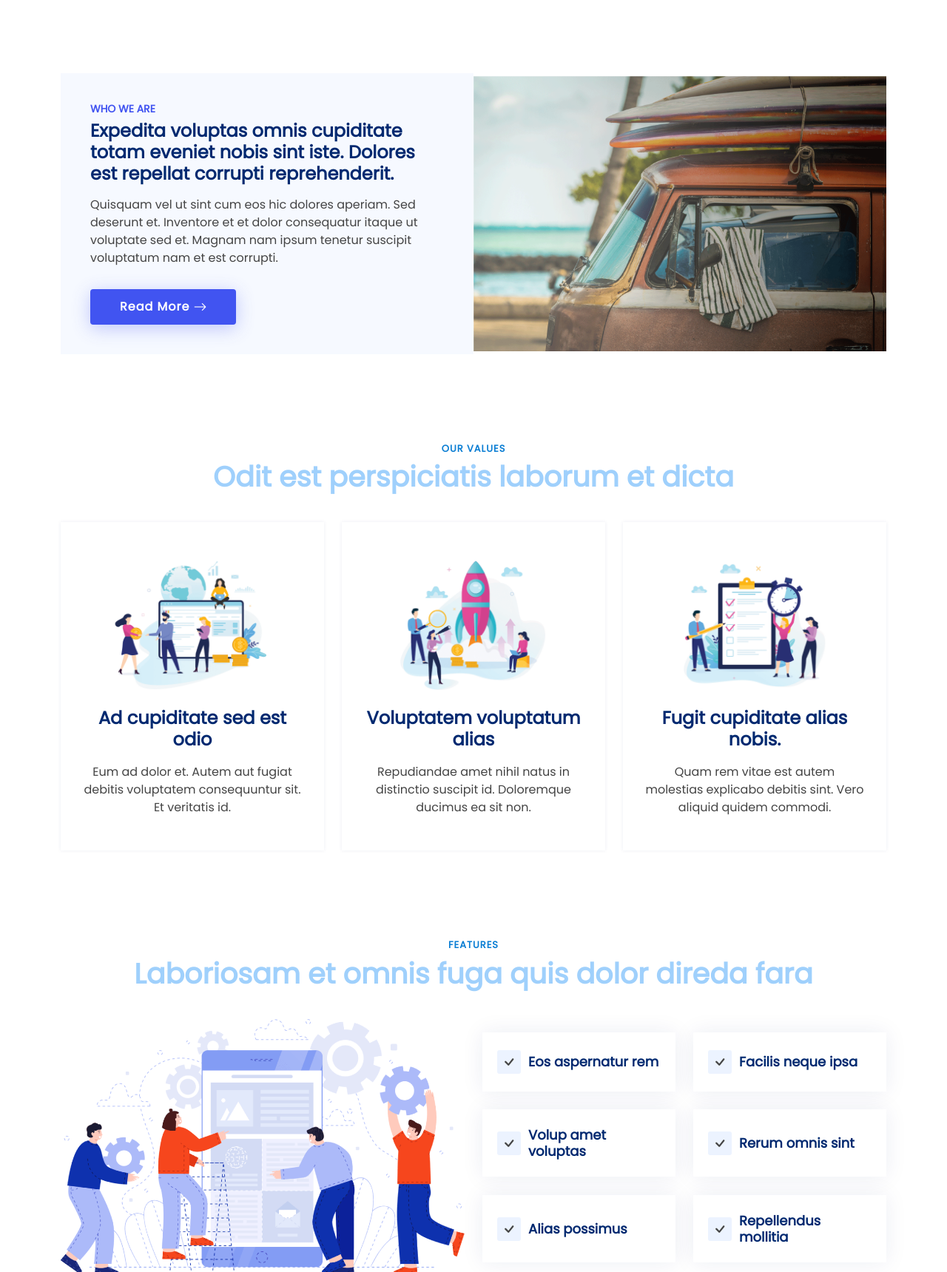
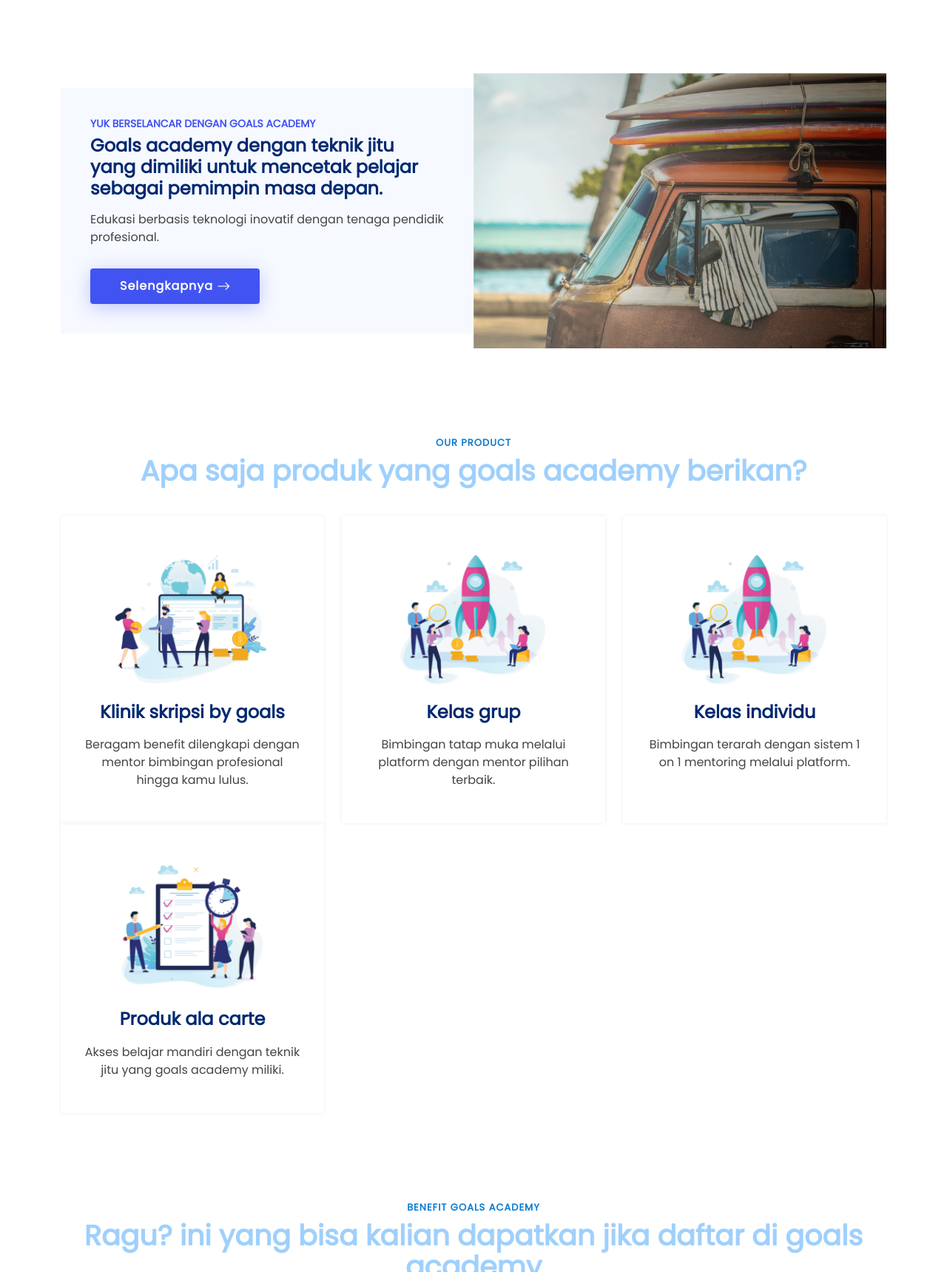
Before and after one commit to creativediv/cobain, a plain HTML site: page index.html in a window 1280 px wide. Shown: the part 1080-2800 px from the top of the page at 74% size. Drawn offline with Linux system fonts and the light colour scheme.

Commit message:
input keterangan dan cut page

```diff
--- a/index.html
+++ b/index.html
@@ -98,12 +98,12 @@
       <div class="container">
         <div class="row">
           <div class="col-lg-6 d-flex flex-column justify-content-center">
-            <h1 data-aos="fade-up">More than 1000 quality learning content here.</h1>
-            <h2 data-aos="fade-up" data-aos-delay="400">facilitate the acceleration of studies in habit and real action.</h2>
+            <h1 data-aos="fade-up">Butuh asupan edukasi? Goals Academy aja!</h1>
+            <h2 data-aos="fade-up" data-aos-delay="400">Perusahaan edukasi terpercaya dan terlengkap di Indonesia.</h2>
             <div data-aos="fade-up" data-aos-delay="600">
               <div class="text-center text-lg-start">
                 <a href="#about" class="btn-get-started scrollto d-inline-flex align-items-center justify-content-center align-self-center">
-                  <span>Get Started</span>
+                  <span>Join Member</span>
                   <i class="bi bi-arrow-right"></i>
                 </a>
               </div>
@@ -148,12 +148,12 @@
           <div class="row gx-0">
             <div class="col-lg-6 d-flex flex-column justify-content-center" data-aos="fade-up" data-aos-delay="200">
               <div class="content">
-                <h3>Who We Are</h3>
-                <h2>Expedita voluptas omnis cupiditate totam eveniet nobis sint iste. Dolores est repellat corrupti reprehenderit.</h2>
-                <p>Quisquam vel ut sint cum eos hic dolores aperiam. Sed deserunt et. Inventore et et dolor consequatur itaque ut voluptate sed et. Magnam nam ipsum tenetur suscipit voluptatum nam et est corrupti.</p>
+                <h3>Yuk berselancar dengan goals academy</h3>
+                <h2>Goals academy dengan teknik jitu yang dimiliki untuk mencetak pelajar sebagai pemimpin masa depan.</h2>
+                <p>Edukasi berbasis teknologi inovatif dengan tenaga pendidik profesional.</p>
                 <div class="text-center text-lg-start">
                   <a href="#" class="btn-read-more d-inline-flex align-items-center justify-content-center align-self-center">
-                    <span>Read More</span>
+                    <span>Selengkapnya</span>
                     <i class="bi bi-arrow-right"></i>
                   </a>
                 </div>
@@ -172,32 +172,40 @@
       <section id="values" class="values">
         <div class="container" data-aos="fade-up">
           <header class="section-header">
-            <h2>Our Values</h2>
-            <p>Odit est perspiciatis laborum et dicta</p>
+            <h2>Our Product</h2>
+            <p>Apa saja produk yang goals academy berikan?</p>
           </header>
 
           <div class="row">
             <div class="col-lg-4" data-aos="fade-up" data-aos-delay="200">
               <div class="box">
                 <img src="assets/img/values-1.png" class="img-fluid" alt="" />
-                <h3>Ad cupiditate sed est odio</h3>
-                <p>Eum ad dolor et. Autem aut fugiat debitis voluptatem consequuntur sit. Et veritatis id.</p>
+                <h3>Klinik skripsi by goals</h3>
+                <p>Beragam benefit dilengkapi dengan mentor bimbingan profesional hingga kamu lulus.</p>
               </div>
             </div>
 
             <div class="col-lg-4 mt-4 mt-lg-0" data-aos="fade-up" data-aos-delay="400">
               <div class="box">
                 <img src="assets/img/values-2.png" class="img-fluid" alt="" />
-                <h3>Voluptatem voluptatum alias</h3>
-                <p>Repudiandae amet nihil natus in distinctio suscipit id. Doloremque ducimus ea sit non.</p>
+                <h3>Kelas grup</h3>
+                <p>Bimbingan tatap muka melalui platform dengan mentor pilihan terbaik.</p>
+              </div>
+            </div>
+
+            <div class="col-lg-4 mt-4 mt-lg-0" data-aos="fade-up" data-aos-delay="400">
+              <div class="box">
+                <img src="assets/img/values-2.png" class="img-fluid" alt="" />
+                <h3>Kelas individu</h3>
+                <p>Bimbingan terarah dengan sistem 1 on 1 mentoring melalui platform.</p>
               </div>
             </div>
 
             <div class="col-lg-4 mt-4 mt-lg-0" data-aos="fade-up" data-aos-delay="600">
               <div class="box">
                 <img src="assets/img/values-3.png" class="img-fluid" alt="" />
-                <h3>Fugit cupiditate alias nobis.</h3>
-                <p>Quam rem vitae est autem molestias explicabo debitis sint. Vero aliquid quidem commodi.</p>
+                <h3>Produk ala carte</h3>
+                <p>Akses belajar mandiri dengan teknik jitu yang goals academy miliki.</p>
               </div>
             </div>
           </div>
@@ -257,8 +265,8 @@
       <section id="features" class="features">
         <div class="container" data-aos="fade-up">
           <header class="section-header">
-            <h2>Features</h2>
-            <p>Laboriosam et omnis fuga quis dolor direda fara</p>
+            <h2>Benefit goals academy</h2>
+            <p>Ragu? ini yang bisa kalian dapatkan jika daftar di goals academy</p>
           </header>
 
           <div class="row">
@@ -271,42 +279,42 @@
                 <div class="col-md-6" data-aos="zoom-out" data-aos-delay="200">
                   <div class="feature-box d-flex align-items-center">
                     <i class="bi bi-check"></i>
-                    <h3>Eos aspernatur rem</h3>
+                    <h3>Ditangani oleh mentor / dosen perofesional</h3>
                   </div>
                 </div>
 
                 <div class="col-md-6" data-aos="zoom-out" data-aos-delay="300">
                   <div class="feature-box d-flex align-items-center">
                     <i class="bi bi-check"></i>
-                    <h3>Facilis neque ipsa</h3>
+                    <h3>Dibimbing langsung hingga lulus sarjana</h3>
                   </div>
                 </div>
 
                 <div class="col-md-6" data-aos="zoom-out" data-aos-delay="400">
                   <div class="feature-box d-flex align-items-center">
                     <i class="bi bi-check"></i>
-                    <h3>Volup amet voluptas</h3>
+                    <h3>Tanya jawab langsung dengan mentor / dosen profesional</h3>
                   </div>
                 </div>
 
                 <div class="col-md-6" data-aos="zoom-out" data-aos-delay="500">
                   <div class="feature-box d-flex align-items-center">
                     <i class="bi bi-check"></i>
-                    <h3>Rerum omnis sint</h3>
+                    <h3>Video pembelajaran terlengkap</h3>
                   </div>
                 </div>
 
                 <div class="col-md-6" data-aos="zoom-out" data-aos-delay="600">
                   <div class="feature-box d-flex align-items-center">
                     <i class="bi bi-check"></i>
-                    <h3>Alias possimus</h3>
+                    <h3>Akses jurnal terpilih</h3>
                   </div>
                 </div>
 
                 <div class="col-md-6" data-aos="zoom-out" data-aos-delay="700">
                   <div class="feature-box d-flex align-items-center">
                     <i class="bi bi-check"></i>
-                    <h3>Repellendus mollitia</h3>
+                    <h3>Modul terlengkap</h3>
                   </div>
                 </div>
               </div>
@@ -389,7 +397,7 @@
           <!-- End Feature Tabs -->
 
           <!-- Feature Icons -->
-          <div class="row feature-icons" data-aos="fade-up">
+          <!-- <div class="row feature-icons" data-aos="fade-up">
             <h3>Ratione mollitia eos ab laudantium rerum beatae quo</h3>
 
             <div class="row">
@@ -449,18 +457,18 @@
                 </div>
               </div>
             </div>
-          </div>
+          </div> -->
           <!-- End Feature Icons -->
-        </div>
-      </section>
+        <!-- </div>
+      </section> -->
       <!-- End Features Section -->
 
       <!-- ======= Testimonials Section ======= -->
       <section id="testimonials" class="testimonials">
         <div class="container" data-aos="fade-up">
           <header class="section-header">
-            <h2>Testimonials</h2>
-            <p>What they are saying about us</p>
+            <h2>Testimoni</h2>
+            <p>Mereka yang lulus dengan goals academy</p>
           </header>
 
           <div class="testimonials-slider swiper" data-aos="fade-up" data-aos-delay="200">
```
